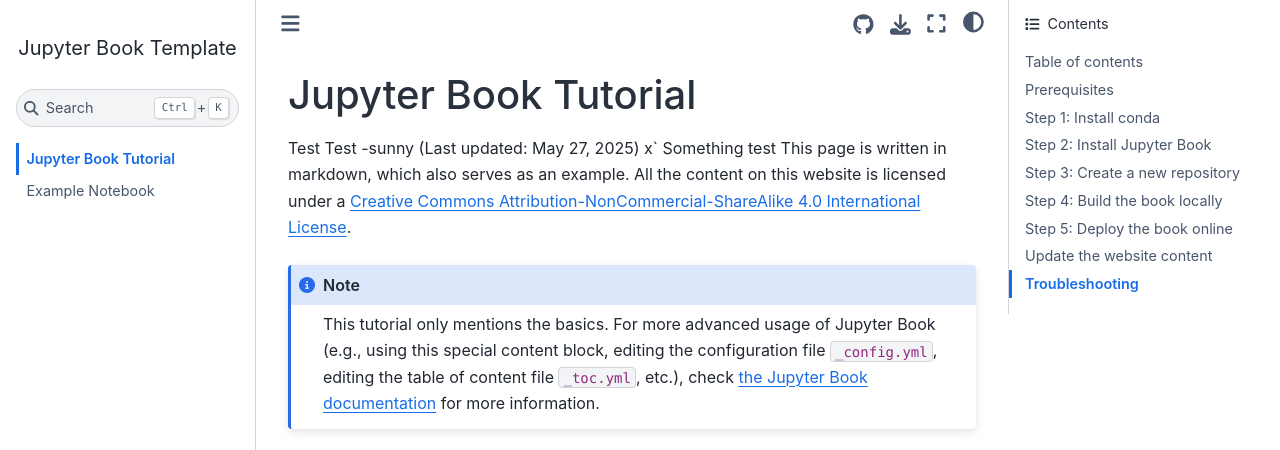
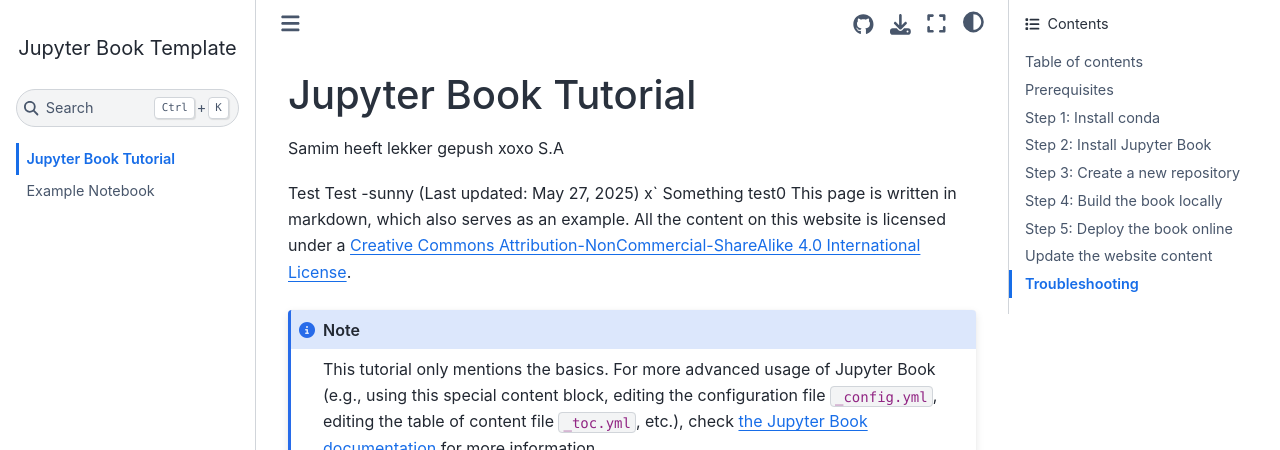
Before and after one commit to EfeKarataz/Information-Visualization-Group-7, a Jupyter Book: the page built from docs/home.md, in a window 1280 px wide and 900 px high, cut to the strip 0-450 px from the top of the window. Built offline with Jupyter Book 1.0.4 settings and Sphinx 7.4.7 and the Sphinx Book theme 1.1.4, drawn with Linux system fonts in a browser that asks for light colours; comment, search, counter and statistics services are not loaded.

Commit message:
Toegevoegd

```diff
--- a/docs/home.md
+++ b/docs/home.md
@@ -1,9 +1,12 @@
 
 # Jupyter Book Tutorial
+
+Samim heeft lekker gepush xoxo S.A
+
 Test Test -sunny
 (Last updated: May 27, 2025)
 x`
-Something test
+Something test0
 This page is written in markdown, which also serves as an example.
 All the content on this website is licensed under a [Creative Commons Attribution-NonCommercial-ShareAlike 4.0 International License](https://creativecommons.org/licenses/by-nc-sa/4.0/).
 
```
